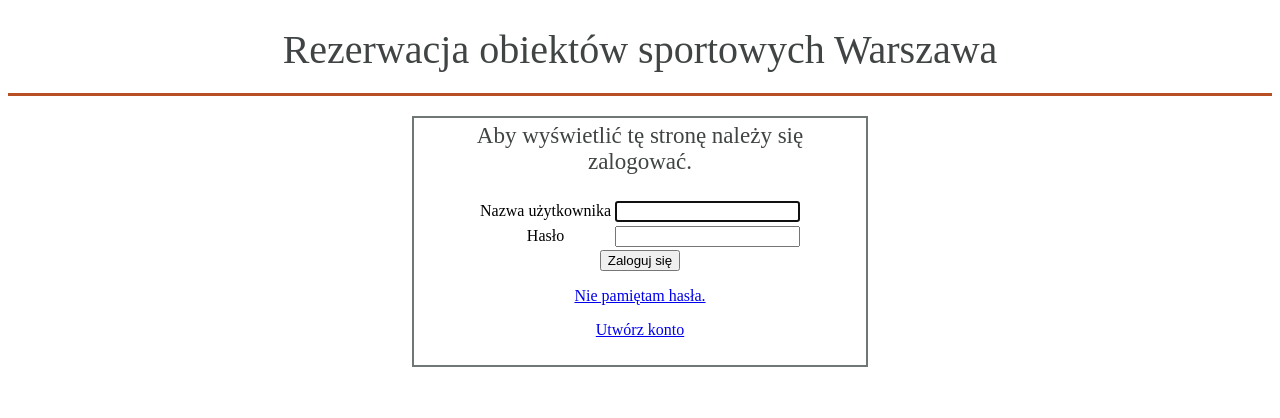
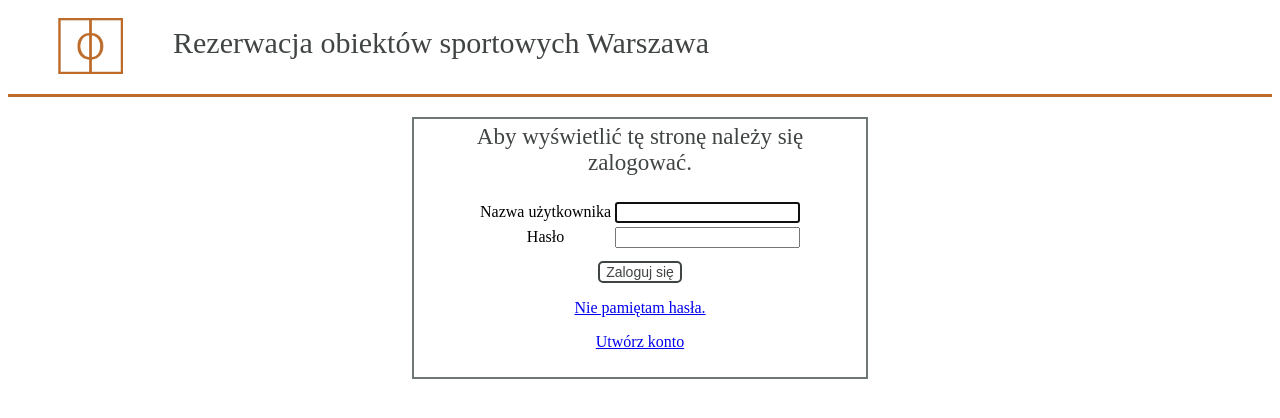
Before and after one commit to Mafarein/Coders_DataForCity, a Django app: page /accounts/login/?next=/accounts/profile/ in a window 1280 px wide. Shown: the top 418 px of the page. Run offline with Django 4.2, Linux system fonts and the light colour scheme.

Commit message:
logo na stronie i zmienione przyciski

```diff
--- a/rezerwacja_sal/main/static/css/styles.css
+++ b/rezerwacja_sal/main/static/css/styles.css
@@ -3,17 +3,29 @@ body{
     margin-top: 2%;
 }
 
+.top-login{
+    display: flex;
+    text-align: center;
+    border-bottom: 3px solid rgb(189, 107, 42);
+}
+
 header{
     color: rgb(64, 68, 68);
-    text-align: center;
     font-family: 'Didot' serif;
-    font-size: 40px;
-
+    font-size: 30px;
     margin-bottom: 20px;
 }
-.top-login{
-    border-bottom: 3px solid rgb(183, 78, 36);
+
+img.logo{
+    align-items: center;
+    margin-bottom: 20px;
+    margin-left: 50px;
+    width: 65px;
+    margin-top: -8px;
+    margin-right: 50px;
+    height: auto;
 }
+
 
 .login-center{
     margin-top: 20px;
@@ -34,3 +46,34 @@ form {
     font-family: 'Didot' serif;
     font-size: 23px;
 }
+
+
+input[type="submit"]{
+    text-align: center;
+    font-size: 14px;
+    border-radius: 5px;
+    margin-top: 10px;
+    background-color: white;
+    color: rgb(64, 68, 68);
+    border: 2px solid rgb(64, 68, 68);
+}
+
+input[type="submit"]:hover {
+    background-color: rgb(64, 68, 68);
+    color: white;
+  }
+
+button {
+    text-align: center;
+    font-size: 14px;
+    border-radius: 5px;
+    margin-top: 10px;
+    background-color: white;
+    color: rgb(64, 68, 68);
+    border: 2px solid rgb(64, 68, 68);
+  }
+
+button:hover {
+    background-color: rgb(64, 68, 68);
+    color: white;
+}
--- a/rezerwacja_sal/main/templates/base_generic.html
+++ b/rezerwacja_sal/main/templates/base_generic.html
@@ -12,6 +12,7 @@
 </head>
 <body>
     <div class="top-login">
+        <img class="logo" src="{% static 'img/logo.png' %}" alt="logo">
         <header>Rezerwacja obiektów sportowych Warszawa</header>
     </div>
     <main>
--- a/rezerwacja_sal/main/templates/main/facility_created.html
+++ b/rezerwacja_sal/main/templates/main/facility_created.html
@@ -1,5 +1,5 @@
-{% extends "base_generic.html" %}
+{% extends "base_accounts.html" %}
 
-{% block content %}
-<p>Obiekt został utworzony w bazie danych. Stanie się widoczny po zatwierdzeniu przez administrację.</p>
+{% block page-content %}
+    <p>Obiekt został utworzony w bazie danych. Stanie się widoczny po zatwierdzeniu przez administrację.</p>
 {% endblock %}
```
Also changed, not shown: rezerwacja_sal/accounts/templates/accounts/profile.html (+4 -4 lines), rezerwacja_sal/main/templates/main/create_facility.html (+6 -3 lines), rezerwacja_sal/db.sqlite3.
